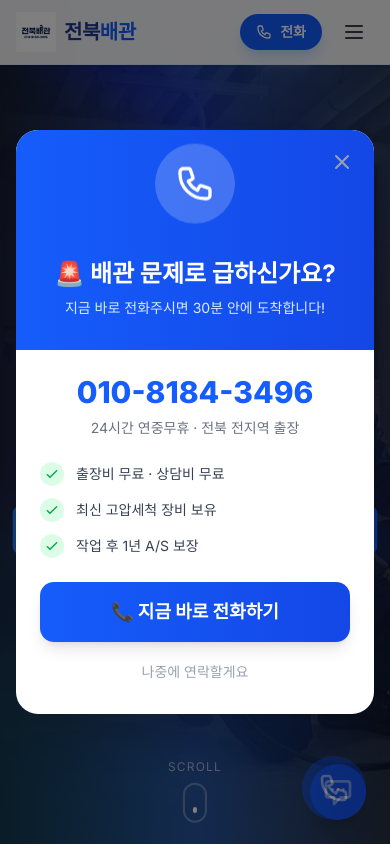
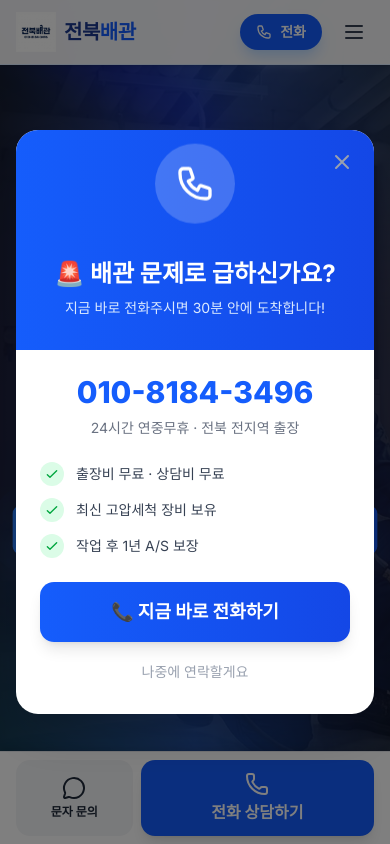
Before and after one commit to qordlstn8811-coder/insoo, a Next.js app: page / in a window 390 px wide. Shown: the top 844 px of the page. Built offline with nearby package versions, Linux system fonts and the light colour scheme.

Commit message:
Add mobile sticky call bar for better conversion

```diff
--- a/src/app/layout.tsx
+++ b/src/app/layout.tsx
@@ -5,6 +5,7 @@ import "./globals.css";
 import Chatbot from "@/components/Chatbot";
 import FloatingButtons from "@/components/FloatingButtons";
 import CallPopup from "@/components/CallPopup";
+import StickyCallBar from "@/components/StickyCallBar";
 
 const inter = Inter({ subsets: ["latin"] });
 
@@ -156,6 +157,7 @@ export default function RootLayout({
         <Chatbot />
         <FloatingButtons />
         <CallPopup />
+        <StickyCallBar />
       </body>
     </html>
   );
--- /dev/null
+++ b/src/components/StickyCallBar.tsx
@@ -0,0 +1,28 @@
+'use client';
+
+import { Phone, MessageCircle } from 'lucide-react';
+
+export default function StickyCallBar() {
+    const phoneNumber = '010-8184-3496';
+
+    return (
+        <div className="fixed bottom-0 left-0 z-50 flex w-full items-center border-t border-gray-200 bg-white pb-safe pt-2 shadow-[0_-4px_6px_-1px_rgba(0,0,0,0.1)] md:hidden">
+            <div className="flex w-full gap-2 px-4 pb-2">
+                <a
+                    href={`sms:${phoneNumber}`}
+                    className="flex flex-1 flex-col items-center justify-center rounded-xl bg-gray-100 py-3 text-gray-800 transition active:bg-gray-200"
+                >
+                    <MessageCircle className="mb-1 h-6 w-6" />
+                    <span className="text-xs font-bold">문자 문의</span>
+                </a>
+                <a
+                    href={`tel:${phoneNumber}`}
+                    className="flex flex-[2] flex-col items-center justify-center rounded-xl bg-blue-600 py-3 text-white shadow-lg transition active:bg-blue-700"
+                >
+                    <Phone className="mb-1 h-6 w-6" />
+                    <span className="text-base font-bold">전화 상담하기</span>
+                </a>
+            </div>
+        </div>
+    );
+}
```
